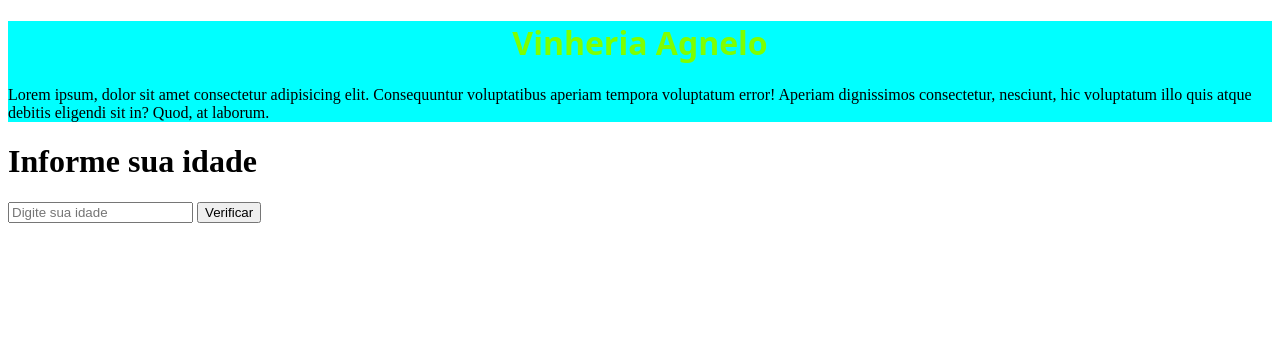
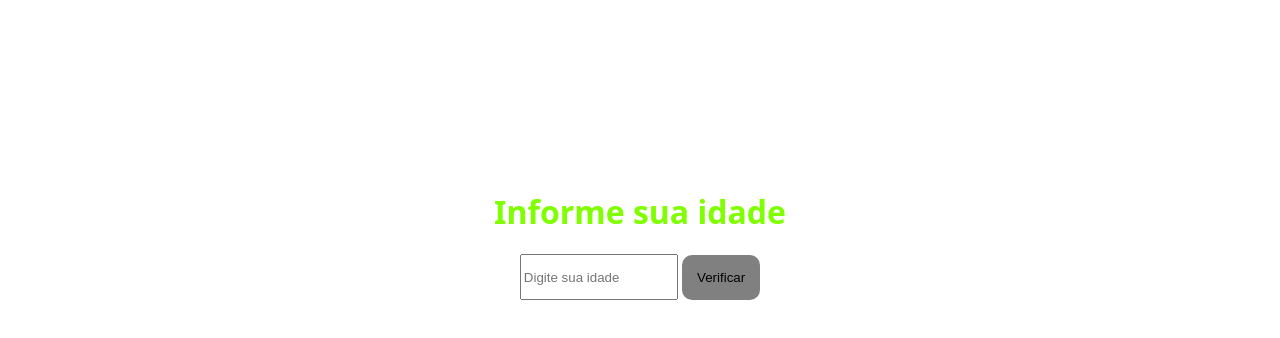
Before and after one commit to LeoMasago/vinheria-web-cp, a plain HTML site: page index.html in a window 1280 px wide. Drawn offline with Linux system fonts and the light colour scheme.

Commit message:
estilizando index

```diff
--- a/index.html
+++ b/index.html
@@ -7,18 +7,13 @@
     <title>Vinheria Agnelo</title>
 </head>
 <body>
-    <script src="main.js"></script>
-
-    <div class="cabecalho">
-        <h1 class="titulo">Vinheria Agnelo</h1>
-        <p>Lorem ipsum, dolor sit amet consectetur adipisicing elit. Consequuntur voluptatibus aperiam tempora voluptatum error! Aperiam dignissimos consectetur, nesciunt, hic voluptatum illo quis atque debitis eligendi sit in? Quod, at laborum.</p>
+    <div class="conteudo">
+        <h1>Informe sua idade</h1>
+        <input type="number" class="idade" id="idade" placeholder="Digite sua idade">
+        <button class="btn" id="btnIdade" onclick="idade()">Verificar</button>
     </div>
 
-    <div>
-    <h1>Informe sua idade</h1>
-    <input type="number" id="idade" placeholder="Digite sua idade">
-    <button class="btn" id="btnIdade" onclick="idade()">Verificar</button>
-    </div>
+    <script src="main.js"></script>
 
 </body>
 </html>
--- a/style.css
+++ b/style.css
@@ -1,10 +1,30 @@
-.cabecalho{
-    height: 100%;
-    width: 100%;
-    background-color: aqua;
-}
-.titulo{
+.conteudo{
     color: chartreuse;
     text-align: center;
+    margin-top: 15%;
     font-family:system-ui, -apple-system, BlinkMacSystemFont, 'Segoe UI', Roboto, Oxygen, Ubuntu, Cantarell, 'Open Sans', 'Helvetica Neue', sans-serif;
 }
+
+.btn{
+    padding: 15px;
+    border-radius: 10px;
+    border: none;
+    background-color: gray;
+    transition: 1s;
+}
+.btn:hover{
+    background-color: rgb(84, 103, 103);
+    padding: 22px;
+}
+.btn:active{
+    background-color: rgb(78, 69, 69);
+}
+
+.idade{
+    width: 150px;
+    height: 40px;
+    transition: 1s;
+}
+.idade:hover{
+    background-color: rgb(151, 167, 167);
+}
```
